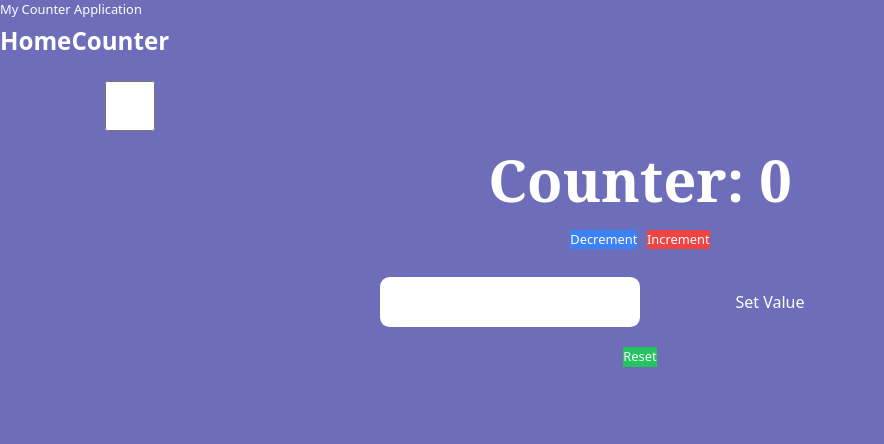
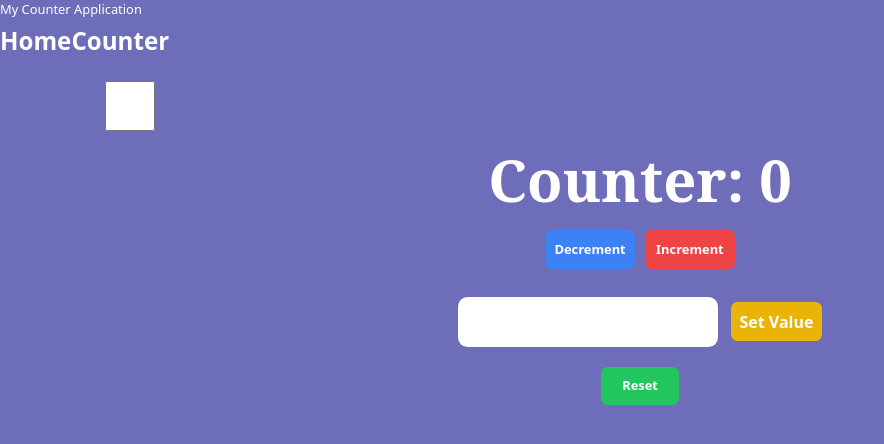
Before and after one commit to Fortzy05/AltSchool-Final-Exam, a Vue app in the folder AltSchool-final-exam/: page /counter in a window 1280 px wide. Shown: the top 444 px of the page, without its empty margins (0-884 px from the left). Built offline with nearby package versions, Linux system fonts and the light colour scheme.

Commit message:
update on styling

```diff
--- a/AltSchool-final-exam/src/components/CounterApp.vue
+++ b/AltSchool-final-exam/src/components/CounterApp.vue
@@ -6,19 +6,25 @@
       Counter: {{ count }}
     </h2>
     <div class="flex justify-center items-center gap-3 m-2.5">
-      <button class="bg-blue-500" @click="decrement">Decrement</button>
-      <button class="bg-red-500" @click="increment">Increment</button>
+      <button class="bg-blue-500 hover:bg-blue-800 font-semibold w-28 h-12 outline-none border-none rounded-lg" @click="decrement">
+        Decrement
+      </button>
+      <button class="bg-red-500 hover:bg-red-800 font-semibold w-28 h-12 outline-none border-none rounded-lg" @click="increment">Increment</button>
     </div>
-    <div class="input-wrapper">
-      <input class="outline-none rounded-l-xl rounded-r-xl" type="number" v-model="value" />
+    <div class="w-full my-0 mx-auto flex justify-center items-center">
       <input
-        class="submit"
+        class="outline-none rounded-l-xl rounded-r-xl"
+        type="number"
+        v-model="value"
+      />
+      <input
+        class="p-2 text-center bg-yellow-500 ml-4 hover:bg-yellow-800 font-semibold w-28 h-12 outline-none border-none rounded-lg"
         type="submit"
         @click="setValue(value)"
         value="Set Value"
       />
     </div>
-    <button class="bg-green-500" @click="reset">Reset</button>
+    <button class="bg-green-500 text-center hover:bg-green-800 font-semibold w-24 h-12 outline-none border-none rounded-lg" @click="reset">Reset</button>
   </div>
 </template>
 <script>
```
